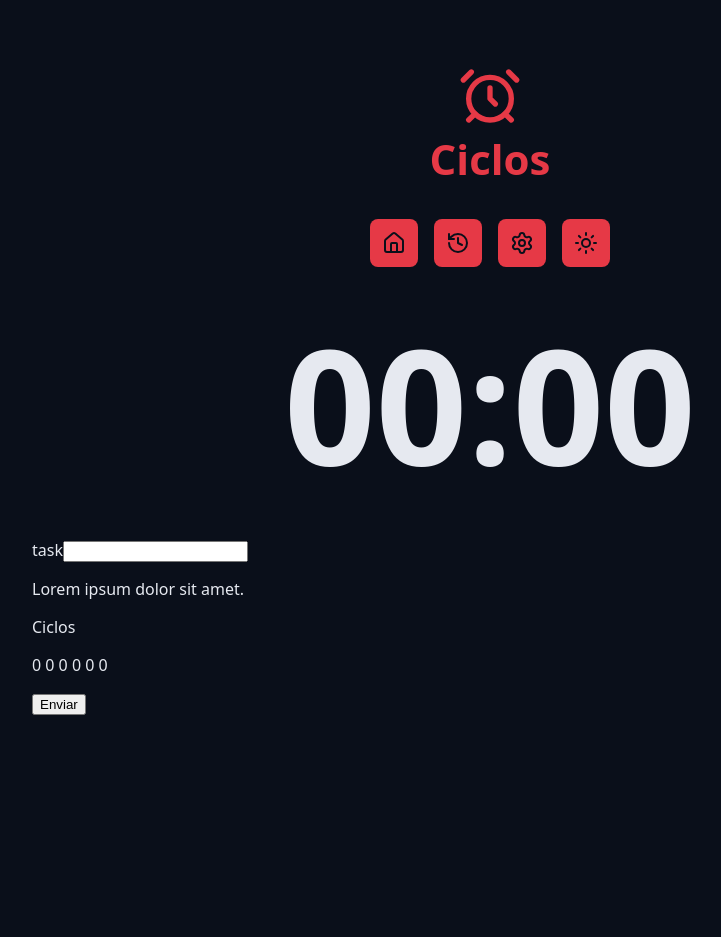
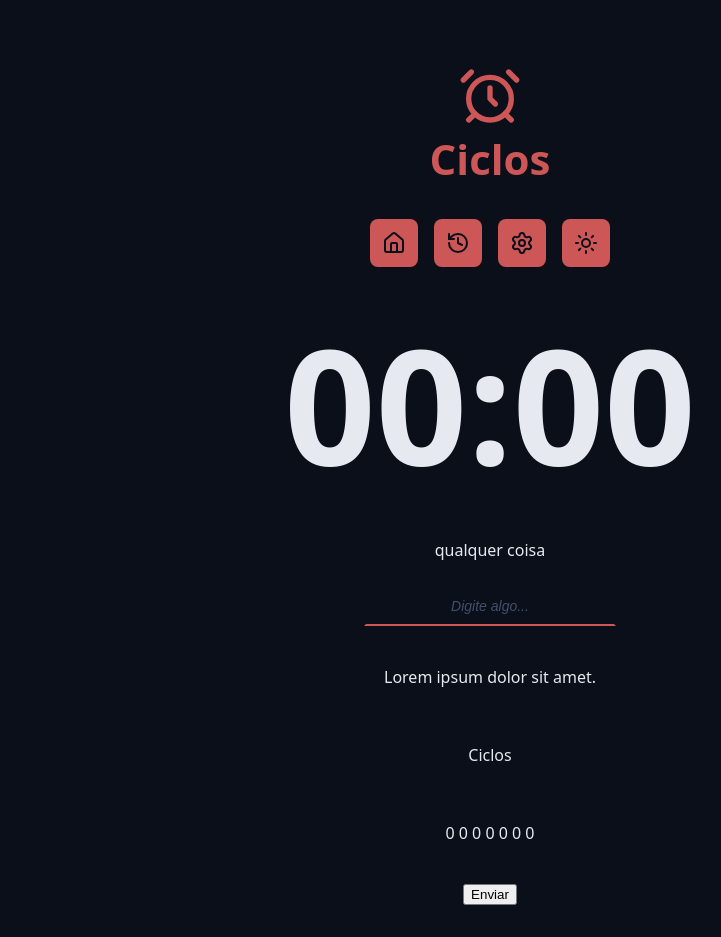
Before and after one commit to matheusabdala/ciclo-pomodoro, a React (Vite) app: page / in a window 1280 px wide. Shown: the whole page, without its empty margins (150-871 px from the left). Before the commit the page ends 800 px from the top, so only its background shows below. Built offline with nearby package versions, Linux system fonts and the light colour scheme.

Commit message:
adding input component

```diff
--- a/src/App.tsx
+++ b/src/App.tsx
@@ -5,6 +5,7 @@
 import './styles/theme.css';
 import './styles/global.css';
 import { CountDown } from './components/CountDown';
+import { DefaultInput } from './components/DefaultInput';
 
 export function App() {
   return (
@@ -24,15 +25,19 @@
       <Container>
         <form className='form' action=''>
           <div className='formRow'>
-            <label htmlFor='input'>task</label>
-            <input id='input' type='text' />
+            <DefaultInput
+              labelText='qualquer coisa'
+              id='meuInput'
+              type='text'
+              placeholder='Digite algo...'
+            />
           </div>
           <div className='formRow'>
             <p>Lorem ipsum dolor sit amet.</p>
           </div>
           <div className='formRow'>
             <p>Ciclos</p>
-            <p>0 0 0 0 0 0</p>
+            <p>0 0 0 0 0 0 0</p>
           </div>
           <div className='formRow'>
             <button>Enviar</button>
--- /dev/null
+++ b/src/components/DefaultInput/index.tsx
@@ -0,0 +1,20 @@
+import styles from './styles.module.css';
+
+type defaultInputProps = {
+  id: string;
+  labelText: string;
+} & React.ComponentProps<'input'>;
+
+export function DefaultInput({
+  labelText,
+  id,
+  type,
+  ...rest
+}: defaultInputProps) {
+  return (
+    <>
+      <label htmlFor={id}>{labelText}</label>
+      <input className={styles.input} id={id} type={type} {...rest} />
+    </>
+  );
+}
--- /dev/null
+++ b/src/components/DefaultInput/styles.module.css
@@ -0,0 +1,29 @@
+.input {
+  background-color: transparent;
+  border: none;
+  text-align: center;
+  font-size: 1.8rem;
+  padding: 0.8rem;
+  color: var(--text-default);
+  outline: none;
+
+  border: 0.2rem solid transparent;
+  border-bottom: 0.2rem solid var(--primary);
+  transition: all 0.1s ease-in-out;
+}
+
+.input:focus {
+  border-radius: 0.8rem;
+  border: 0.2rem solid var(--primary);
+}
+
+.input::placeholder {
+  color: var(--gray-500);
+  font-size: 1.4rem;
+  font-style: italic;
+}
+
+.input:disabled {
+  border-bottom: 0.2rem solid var(--disabled);
+  color: var(--disabled);
+}
--- a/src/styles/global.css
+++ b/src/styles/global.css
@@ -15,3 +15,19 @@
   background: var(--gray-900);
   color: var(--text-default);
 }
+
+.form {
+  display: flex;
+  align-items: center;
+  justify-content: center;
+  flex-direction: column;
+  gap: 2.4rem;
+}
+
+.formRow {
+  display: flex;
+  align-items: center;
+  justify-content: center;
+  flex-direction: column;
+  gap: 2.4rem;
+}
--- a/src/styles/theme.css
+++ b/src/styles/theme.css
@@ -9,9 +9,9 @@
   --gray-800: #181f2e;
   --gray-900: #0a0f1a;
 
-  --primary-light: #ff7b7b;
-  --primary: #e63946;
-  --primary-dark: #a4161a;
+  --primary-light: #da6c6c;
+  --primary: #cd5656;
+  --primary-dark: #af3e3e;
 
   --link-color: #e47070;
   --link-hover: #e63946;
```
